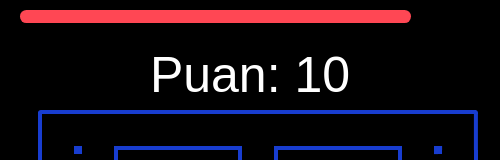
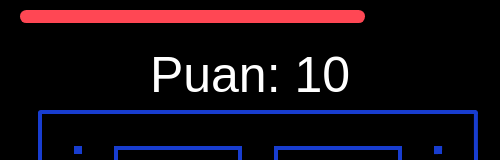
Before and after one commit to DevEmir25/Pacman, an Electron app: page bolum1.html in a window 500 px wide. Shown: the top 160 px of the page. Drawn offline with Linux system fonts and the light colour scheme.

Commit message:
bolum1-zaman ayari ve turkcelestirme

```diff
--- a/bolum1.html
+++ b/bolum1.html
@@ -66,34 +66,35 @@
     <canvas style="margin: 0 auto; display: block; margin-left: 4%;"></canvas>
     <script src="bolum1.js"></script>
     <script>
-        const progressbar = document.querySelector(".progress");
+        const ilerlemeCubugu = document.querySelector(".progress");
 
-        const changeProgress = (progress) => {
-            progressbar.style.width = `${progress}%`;
+        const zamanlayici = (ilerleme) => {
+            ilerlemeCubugu.style.width = `${ilerleme}%`;
         };
-        /* change progress after 1 second (only for showcase) */
-        setTimeout(() => changeProgress(100), 0);
-        setTimeout(() => changeProgress(100), 1000);
-        setTimeout(() => changeProgress(95), 2000);
-        setTimeout(() => changeProgress(90), 3000);
-        setTimeout(() => changeProgress(85), 4000);
-        setTimeout(() => changeProgress(80), 5000);
-        setTimeout(() => changeProgress(75), 6000);
-        setTimeout(() => changeProgress(70), 7000);
-        setTimeout(() => changeProgress(65), 8000);
-        setTimeout(() => changeProgress(60), 9000);
-        setTimeout(() => changeProgress(55), 10000);
-        setTimeout(() => changeProgress(50), 11000);
-        setTimeout(() => changeProgress(45), 12000);
-        setTimeout(() => changeProgress(40), 13000);
-        setTimeout(() => changeProgress(35), 14000);
-        setTimeout(() => changeProgress(30), 15000);
-        setTimeout(() => changeProgress(25), 16000);
-        setTimeout(() => changeProgress(20), 17000);
-        setTimeout(() => changeProgress(15), 18000);
-        setTimeout(() => changeProgress(10), 19000);
-        setTimeout(() => changeProgress(5), 20000);
-        setTimeout(() => { changeProgress(0); window.location.href = "yenidenBaslaEkrani.html" }, 21000);
+        function geriSayim(sure, saniye){
+            return 100 * (sure - saniye) / sure;
+        }
+        function saniye(saniye){
+            return saniye * 1000;
+        }
+        const sure = 16;
+        setTimeout(() => zamanlayici(geriSayim(sure,0)), saniye(0));
+        setTimeout(() => zamanlayici(geriSayim(sure,1)), saniye(1));
+        setTimeout(() => zamanlayici(geriSayim(sure,2)), saniye(2));
+        setTimeout(() => zamanlayici(geriSayim(sure,3)), saniye(3));
+        setTimeout(() => zamanlayici(geriSayim(sure,4)), saniye(4));
+        setTimeout(() => zamanlayici(geriSayim(sure,5)), saniye(5));
+        setTimeout(() => zamanlayici(geriSayim(sure,6)), saniye(6));
+        setTimeout(() => zamanlayici(geriSayim(sure,7)), saniye(7));
+        setTimeout(() => zamanlayici(geriSayim(sure,8)), saniye(8));
+        setTimeout(() => zamanlayici(geriSayim(sure,9)), saniye(9));
+        setTimeout(() => zamanlayici(geriSayim(sure,10)), saniye(10));
+        setTimeout(() => zamanlayici(geriSayim(sure,11)), saniye(11));
+        setTimeout(() => zamanlayici(geriSayim(sure,12)), saniye(12));
+        setTimeout(() => zamanlayici(geriSayim(sure,13)), saniye(13));
+        setTimeout(() => zamanlayici(geriSayim(sure,14)), saniye(14));
+        setTimeout(() => zamanlayici(geriSayim(sure,15)), saniye(15));
+        setTimeout(() => { zamanlayici(geriSayim(sure,16)); window.location.href = "yenidenBaslaEkrani.html" }, saniye(16));
 
 
     </script>
```
Also changed, not shown: 2 other files.
